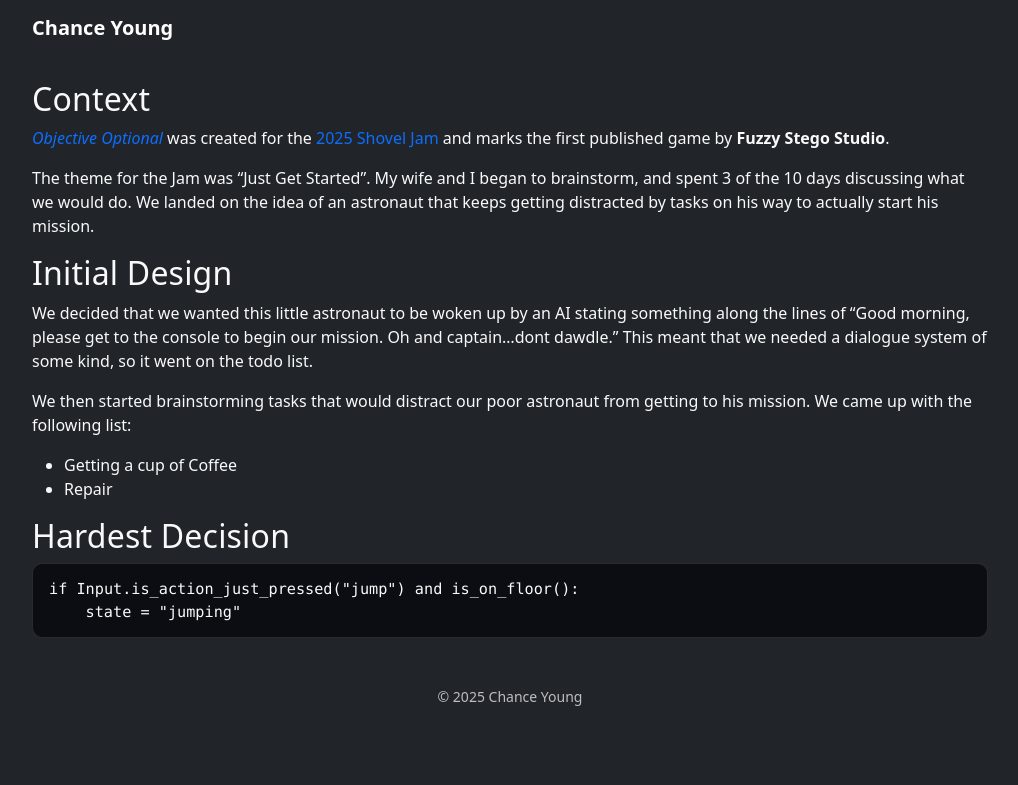
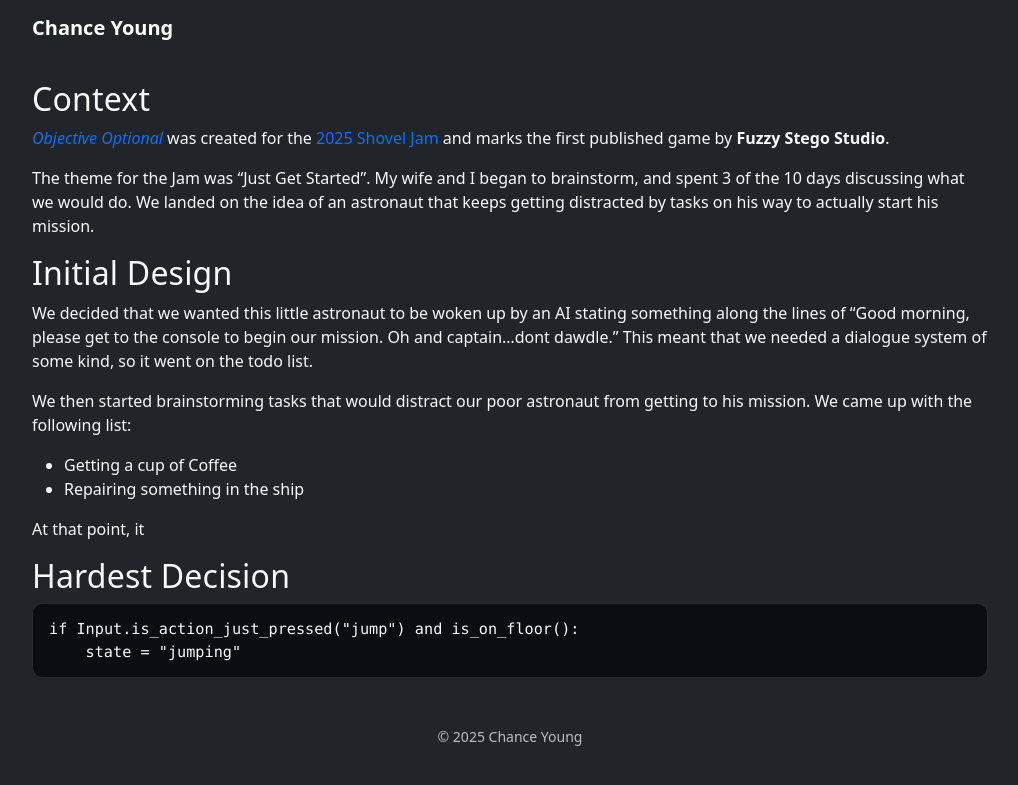
Before and after one commit to ChanceYoung/ChanceYoung.github.io, a Jekyll site: the page built from projects/objectiveoptional.md, in a window 1280 px wide. Shown: the top 785 px of the page, without its empty margins (130-1148 px from the left). Built offline with Jekyll 4.4.1, drawn with Linux system fonts in a browser that asks for light colours.

Commit message:
projects/objectiveoptional.md updated from https://stackedit.io/

````diff
--- a/projects/objectiveoptional.md
+++ b/projects/objectiveoptional.md
@@ -19,7 +19,9 @@ We decided that we wanted this little astronaut to be woken up by an AI stating
 
 We then started brainstorming tasks that would distract our poor astronaut from getting to his mission. We came up with the following list:
 - Getting a cup of Coffee
-- Repair
+- Repairing something in the ship
+
+At that point, it
 
 ## Hardest Decision
 ```gdscript
````
Also changed, not shown: other parts of projects/objectiveoptional.md (+1 -1 lines).
